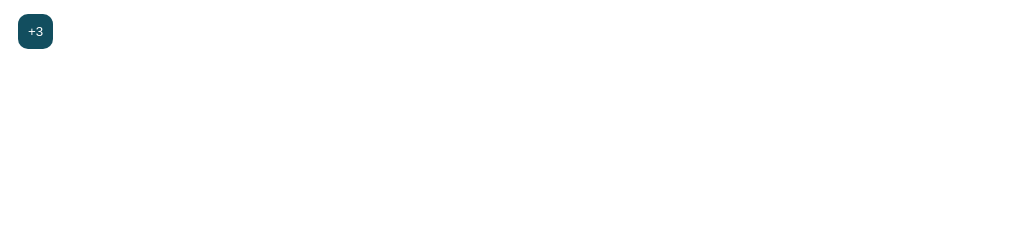
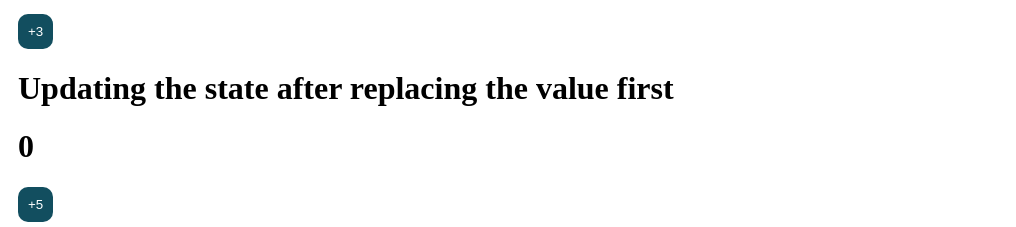
Before and after one commit to mszahan/react-official, a React (Vite) app: page /interact in a window 1280 px wide. Shown: the part 996-1223 px from the top of the page, without its empty margins (0-1016 px from the left). Before the commit the page ends 1053 px from the top, so only its background shows below. Built offline with nearby package versions, Linux system fonts and the light colour scheme.

Commit message:
explored the state update and rplacing the value

```diff
--- a/src/components/interact/Que.jsx
+++ b/src/components/interact/Que.jsx
@@ -6,10 +6,13 @@ function StateCounter () {
         setNum(n=> n+1)
         setNum(n=> n+1)
         setNum(n=> n+1)
+
     }
 
+
+
     return (
-        <div className="statecoutner">
+        <div className="statecoutner" id="statecoutner">
             <h1>Updating the state three times within same render</h1>
             <h1> {num} </h1>
             <div>
@@ -19,18 +22,47 @@ function StateCounter () {
                 >
                     +3
                 </button>
+
+
             </div>
         </div>
     )
 }
 
 
+function MixCounter () {
+    const [num, setNum] = useState(0);
+    function handleClick () {
+        setNum(num + 5)
+        setNum(n=> n+1)
+        setNum(n=> n+1)
+        setNum(num + 2)
+
+
+    }
+
+    return (
+        <div className="statecoutner">
+            <h1>Updating the state after replacing the value first</h1>
+            <h1> {num} </h1>
+            <div>
+                <button
+                onClick={handleClick}
+                className="btn"
+                >
+                    +5
+                </button>
+            </div>
+        </div>
+    )
+}
 
 
 export default function Que() {
     return (
     <div className="que">
         <StateCounter/>
+        <MixCounter/>
 
     </div>
 
```
